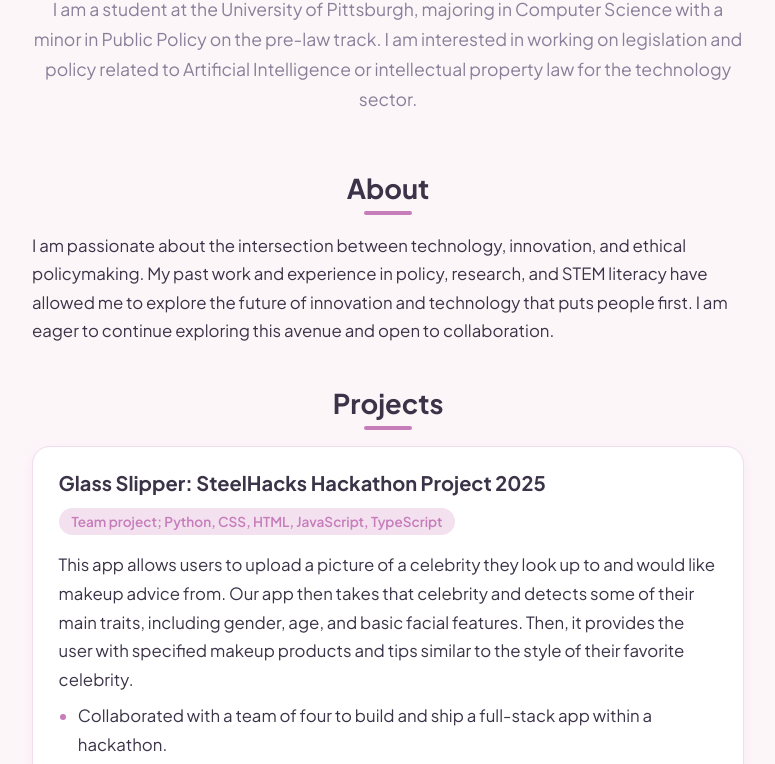
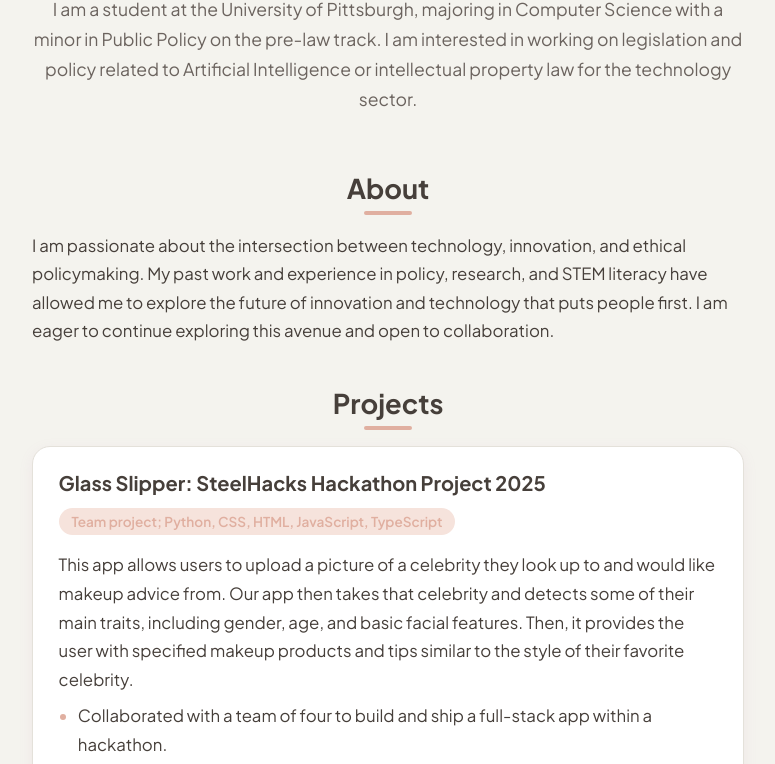
Before and after one commit to sahitikul/sahitikul.github.io, a plain HTML site: page index.html in a window 1280 px wide. Shown: the part 125-889 px from the top of the page, without its empty margins (252-1027 px from the left). Drawn offline with Linux system fonts and the light colour scheme.

Commit message:
Update style.css

```diff
--- a/style.css
+++ b/style.css
@@ -1,11 +1,12 @@
 :root {
-  --bg: #fdf6f9;
+ --bg: #f4f3ee;
   --card: #ffffff;
-  --text: #3b3347;
-  --muted: #8a7f99;
-  --accent: #c77dba;
-  --accent-soft: #f3e1f0;
-  --border: #f0dcea;
+  --text: #463f3a;
+  --muted: #6b635e;
+  --accent: #e0afa0;
+  --accent-dark: #9a5b4b;
+  --accent-soft: #f6e3dc;
+  --border: #e4e1da;
 }
 
 * { box-sizing: border-box; }
```
